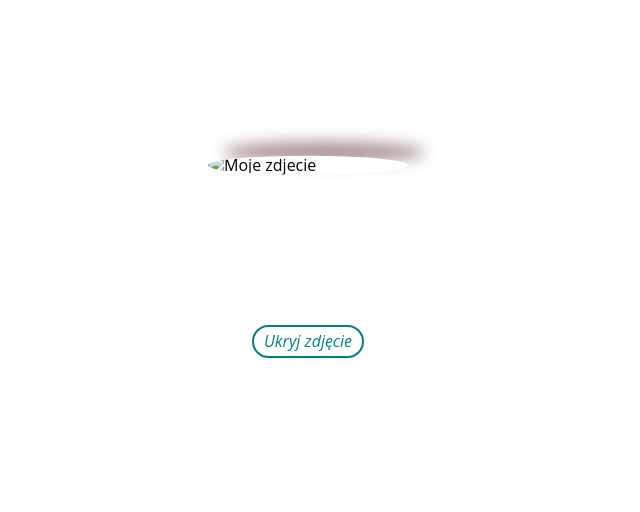
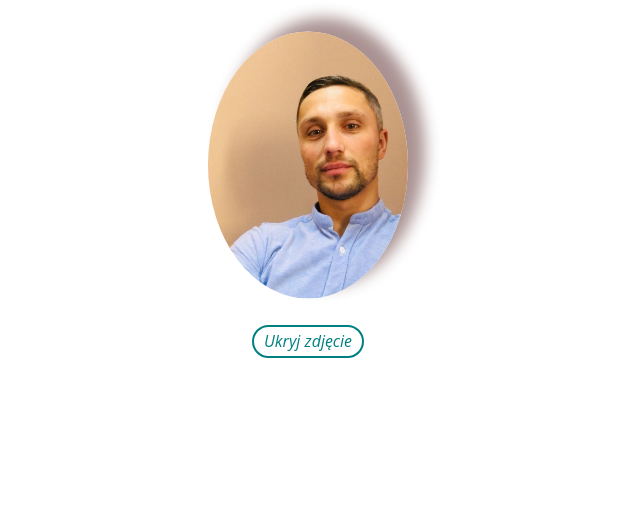
Before and after one commit to MieczyslawFrontDev/homepage, a plain HTML site: page index.html in a window 1280 px wide. Shown: the part 288-800 px from the top of the page, without its empty margins (332-972 px from the left). Drawn offline with nearby package versions, Linux system fonts and the light colour scheme; the site is published under a folder, as on GitHub Pages, so addresses that start at the root find nothing.

Commit message:
changed source track of img "moje zdjęcie"

```diff
--- a/index.html
+++ b/index.html
@@ -40,7 +40,7 @@
     <h2 class="header__title--myName">Mieczysław Przytuła</h2>
     <section class="section">
       <div class="section__imageBox">
-        <img class="section__myPhoto js-myPhoto" src="/img/moje zdjecie.jpg" alt="Moje zdjecie">
+        <img class="section__myPhoto js-myPhoto" src="./img/moje zdjecie.jpg" alt="Moje zdjecie">
       </div>
     </section>
     <button class="header__button header__button--special js-hide">Ukryj
```
